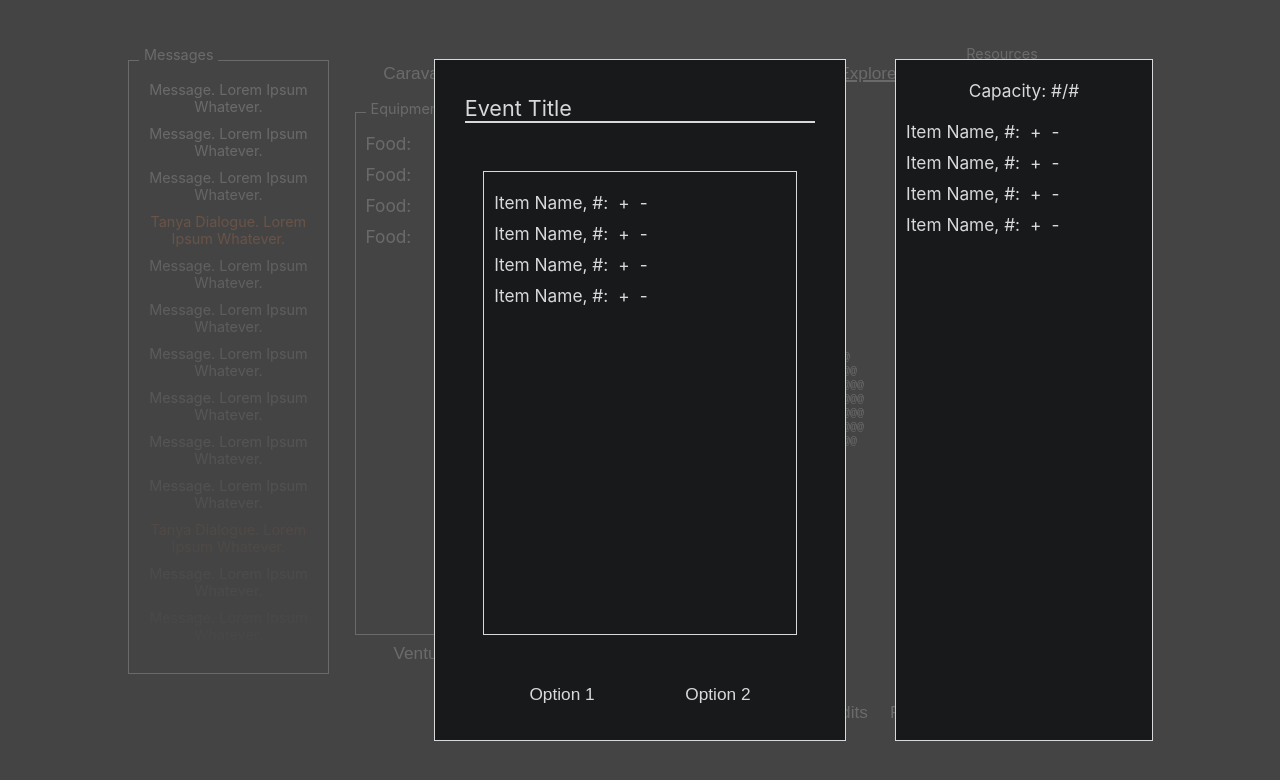
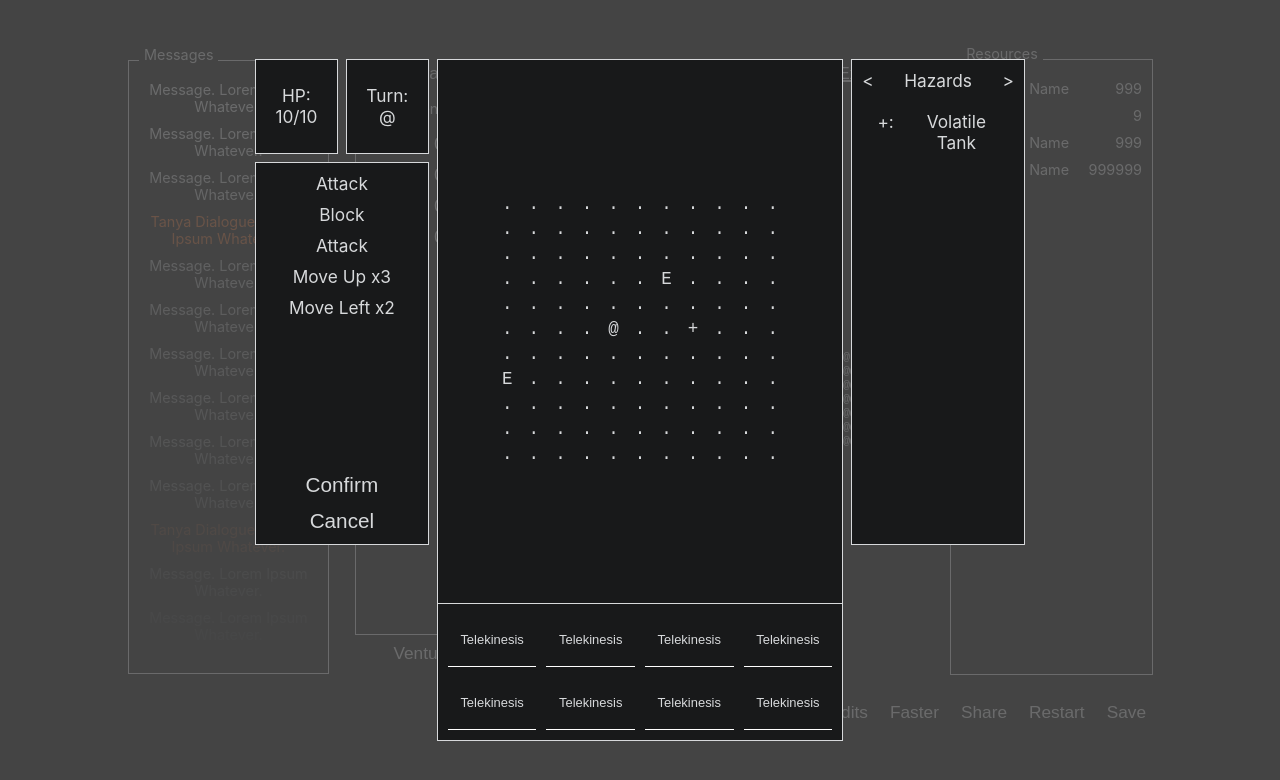
Before and after one commit to EthanPHall/rime-and-rust-ts, a React (Create React App) app: page / in a window 1280 px wide. Shown: the top 780 px of the page. Built offline with nearby package versions, Linux system fonts and the light colour scheme.

Commit message:
Getting to work on Combat. MapManager and displaying the map come first.

```diff
--- a/src/App.tsx
+++ b/src/App.tsx
@@ -13,8 +13,8 @@
 
   return (
     <div className="App">
-      <EventParent></EventParent>
-      {/* <CombatParent></CombatParent> */}
+      {/* <EventParent></EventParent> */}
+      <CombatParent></CombatParent>
       <CaravanParent></CaravanParent>
       {/* <MapParent></MapParent> */}
     </div>
--- /dev/null
+++ b/src/classes/combat/CombatAction.tsx
@@ -0,0 +1,5 @@
+interface CombatAction{
+
+}
+
+export default CombatAction;
--- /dev/null
+++ b/src/classes/combat/CombatEntity.tsx
@@ -0,0 +1,5 @@
+interface CombatEntity{
+
+}
+
+export default CombatEntity;
--- /dev/null
+++ b/src/classes/combat/CombatManager.tsx
@@ -0,0 +1,5 @@
+class CombatManager{
+
+}
+
+export default CombatManager;
--- /dev/null
+++ b/src/classes/combat/CombatMapManager.tsx
@@ -0,0 +1,5 @@
+class CombatMapManager{
+
+}
+
+export default CombatMapManager;
--- /dev/null
+++ b/src/classes/combat/ComboManager.tsx
@@ -0,0 +1,5 @@
+class ComboManager{
+
+}
+
+export default ComboManager;
--- /dev/null
+++ b/src/classes/player/player.tsx
@@ -0,0 +1,5 @@
+class Player{
+
+}
+
+export default Player;
```
Also changed, not shown: 2 other files (tests, documents, lock files or other folders).
